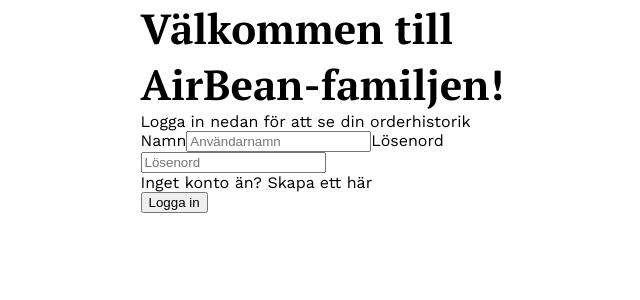
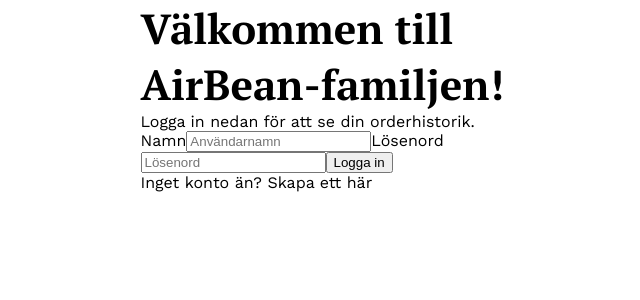
Before and after one commit to cloudbuster11/Airbean, a React (Vite) app: page /profile in a window 1280 px wide. Shown: the top 300 px of the page, without its empty margins (312-952 px from the left). Built offline with nearby package versions, Linux system fonts and the light colour scheme.

Commit message:
form changes + rename Menu

```diff
--- /dev/null
+++ b/src/components/ProfileForm/ProfileForm.jsx
@@ -0,0 +1,46 @@
+import { useState } from 'react';
+
+export default function ProfileForm({ title, button, handler, children }) {
+  const [data, setData] = useState({
+    username: '',
+    password: '',
+  });
+
+  const handleChange = (event) => {
+    setData({ ...data, [event.target.name]: event.target.value });
+  }
+
+  const submit = (event) => {
+    event.preventDefault();
+    handler(data);
+  }
+
+  return (
+    <article>
+      <p>{title}</p>
+
+      <form onSubmit={submit}>
+        <label>Namn</label>
+        <input
+          name='username'
+          type='text'
+          placeholder='Användarnamn'
+          value={data.username}
+          onChange={handleChange}
+        />
+
+        <label>Lösenord</label>
+        <input
+          name='password'
+          type='password'
+          placeholder='Lösenord'
+          value={data.password}
+          onChange={handleChange}
+        />
+        <button type='submit'>{button}</button>
+      </form>
+
+      {children}
+    </article>
+  );
+};
--- a/src/views/Profile/Profile.jsx
+++ b/src/views/Profile/Profile.jsx
@@ -1,127 +1,81 @@
 import { useState } from 'react';
 
+import ProfileForm from '../../components/ProfileForm/ProfileForm';
 import OrderHistory from '../../components/OrderHistory/OrderHistory';
 
 export default function Profile() {
-  const [isSignedIn, setIsSignedIn] = useState(sessionStorage.token);
-  const [displayCreateAccout, setDisplayCreateAccount] = useState(false);
+  const [token, setToken] = useState(sessionStorage.token);
+  const [displaySignUp, setDisplaySignUp] = useState(false);
 
-  const [userName, setUsername] = useState('');
-  const [passWord, setPassWord] = useState('');
+  const createRequest = (data) => {
+    return {
+      method: 'POST',
+      headers: { 'Content-Type': 'application/json', },
+      body: JSON.stringify(data),
+    };
+  }
 
-  const createAccount = async () => {
-    const url = 'https://airbean.awesomo.dev/api/user/signup';
-    const requestOptions = {
-      method: 'POST',
-      headers: {
-        'Content-Type': 'application/json',
-      },
-      body: JSON.stringify({ username: userName, password: passWord }),
-    };
+  const login = async (userData) => {
+    const url = 'https://airbean.awesomo.dev/api/user/login';
 
     try {
-      const resp = await fetch(url, requestOptions);
+      const resp = await fetch(url, createRequest(userData));
       const data = await resp.json();
-      alert('Användare skapad.');
+      sessionStorage.setItem('token', data.token);
+      setToken(data.token);
     } catch (err) {
       console.error(err);
     }
   };
 
-  const signIn = async () => {
-    const url = 'https://airbean.awesomo.dev/api/user/login';
-    const requestOptions = {
-      method: 'POST',
-      headers: {
-        'Content-Type': 'application/json',
-      },
-      body: JSON.stringify({ username: userName, password: passWord }),
-    };
+  const signUp = async (userData) => {
+    const url = 'https://airbean.awesomo.dev/api/user/signup';
 
     try {
-      const resp = await fetch(url, requestOptions);
+      const resp = await fetch(url, createRequest(userData));
       const data = await resp.json();
-      sessionStorage.setItem('token', data.token);
-      setIsSignedIn(true);
-      console.log(data);
+      setDisplaySignUp(false);
     } catch (err) {
       console.error(err);
     }
   };
 
-  function handleClickCreateAccount(e) {
-    e.preventDefault();
-    createAccount();
-  }
-
-  function handleClickSignIn(e) {
-    e.preventDefault();
-    signIn();
-  }
-
-  const signInElem = (
-    <section>
-      <h1>Välkommen till AirBean-familjen!</h1>
-      <p>Logga in nedan för att se din orderhistorik</p>
-      <form>
-        <label htmlFor='username'>Namn</label>
-        <input
-          name='username'
-          id='username'
-          type='text'
-          placeholder='Användarnamn'
-          onChange={(e) => setUsername(e.target.value)}
-        />
-        <label htmlFor='password'>Lösenord</label>
-        <input
-          name='password'
-          id='password'
-          type='password'
-          placeholder='Lösenord'
-          onChange={(e) => setPassWord(e.target.value)}
-        />
-      </form>
+  const loginForm = (
+    <ProfileForm
+      title='Logga in nedan för att se din orderhistorik.'
+      button='Logga in'
+      handler={login}
+      key='login'
+    >
       <p>
-        Inget konto än? Skapa ett <span onClick={() => setDisplayCreateAccount(true)}>här</span>
+        Inget konto än? Skapa ett <span onClick={() => setDisplaySignUp(true)}>här</span>
       </p>
-      <button onClick={(e) => handleClickSignIn(e)}>Logga in</button>
-    </section>
+    </ProfileForm>
   );
 
-  const createAccountElem = (
-    <section>
-      <h1>Välkommen till AirBean-familjen!</h1>
-      <p>Genom att skapa ett konto nedan kan du spara och se din orderhistorik.</p>
-      <form>
-        <label htmlFor='username'>Namn</label>
-        <input
-          name='username'
-          id='username'
-          type='text'
-          placeholder='Användarnamn'
-          onChange={(e) => setUsername(e.target.value)}
-        />
-        <label htmlFor='password'>Lösenord</label>
-        <input
-          name='password'
-          id='password'
-          type='password'
-          placeholder='Lösenord'
-          onChange={(e) => setPassWord(e.target.value)}
-        />
-      </form>
+  const signUpForm = (
+    <ProfileForm
+      title='Genom att skapa ett konto nedan kan du spara och se din orderhistorik.'
+      button='Skapa konto'
+      handler={signUp}
+      key='signUp'
+    >
       <p>
-        Redan medlem? Logga in <span onClick={() => setDisplayCreateAccount(false)}>här</span>
+        Redan medlem? Logga in <span onClick={() => setDisplaySignUp(false)}>här</span>
       </p>
-      <button onClick={(e) => handleClickCreateAccount(e)}>Skapa konto</button>
-    </section>
+    </ProfileForm>
   );
 
   return (
     <article>
-      {!displayCreateAccout && !isSignedIn ? signInElem : null}
-      {displayCreateAccout && !isSignedIn ? createAccountElem : null}
-      {isSignedIn ? <OrderHistory /> : null}
+      <h1>Välkommen till AirBean-familjen!</h1>
+
+      {token
+        ? <OrderHistory />
+        : !displaySignUp
+          ? loginForm
+          : signUpForm
+      }
     </article>
   );
 }
```
Also changed, not shown: src/views/Menu/Menu.jsx (renamed from src/views/Menu/menu.jsx).
